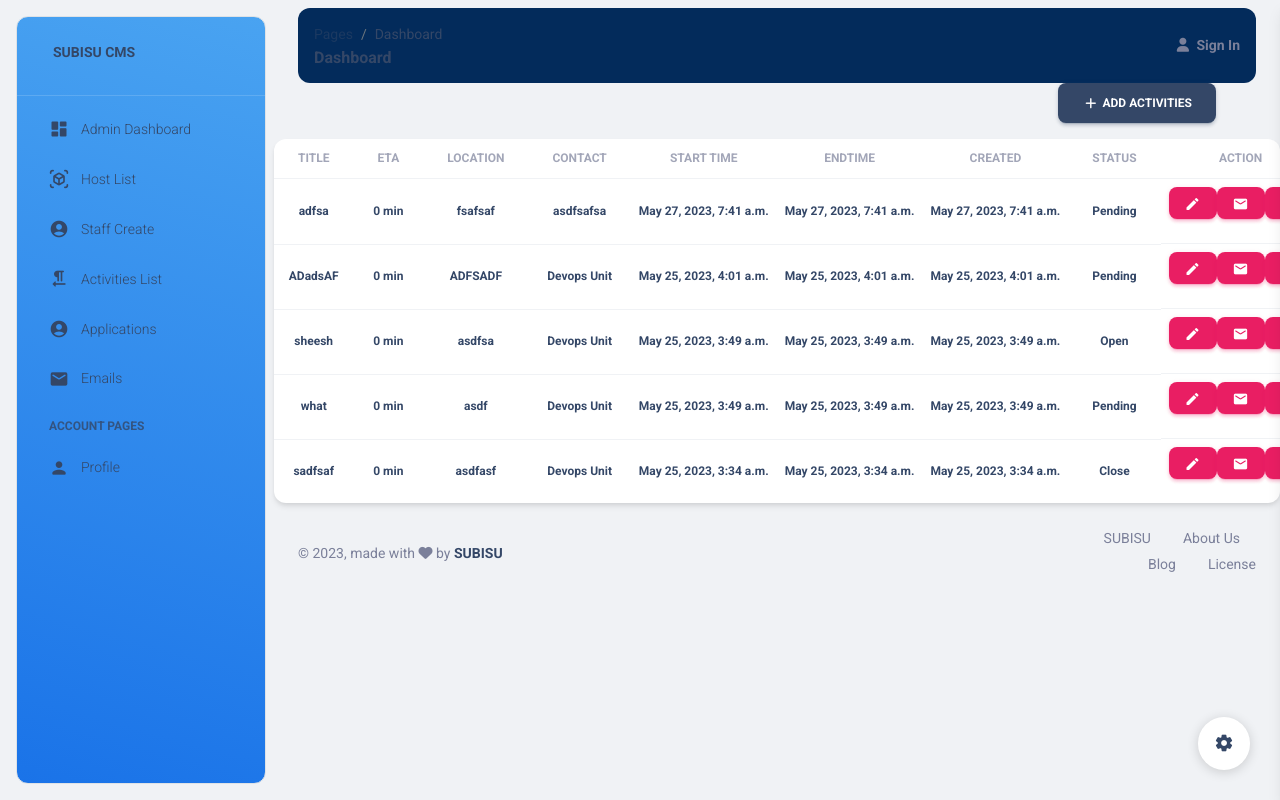
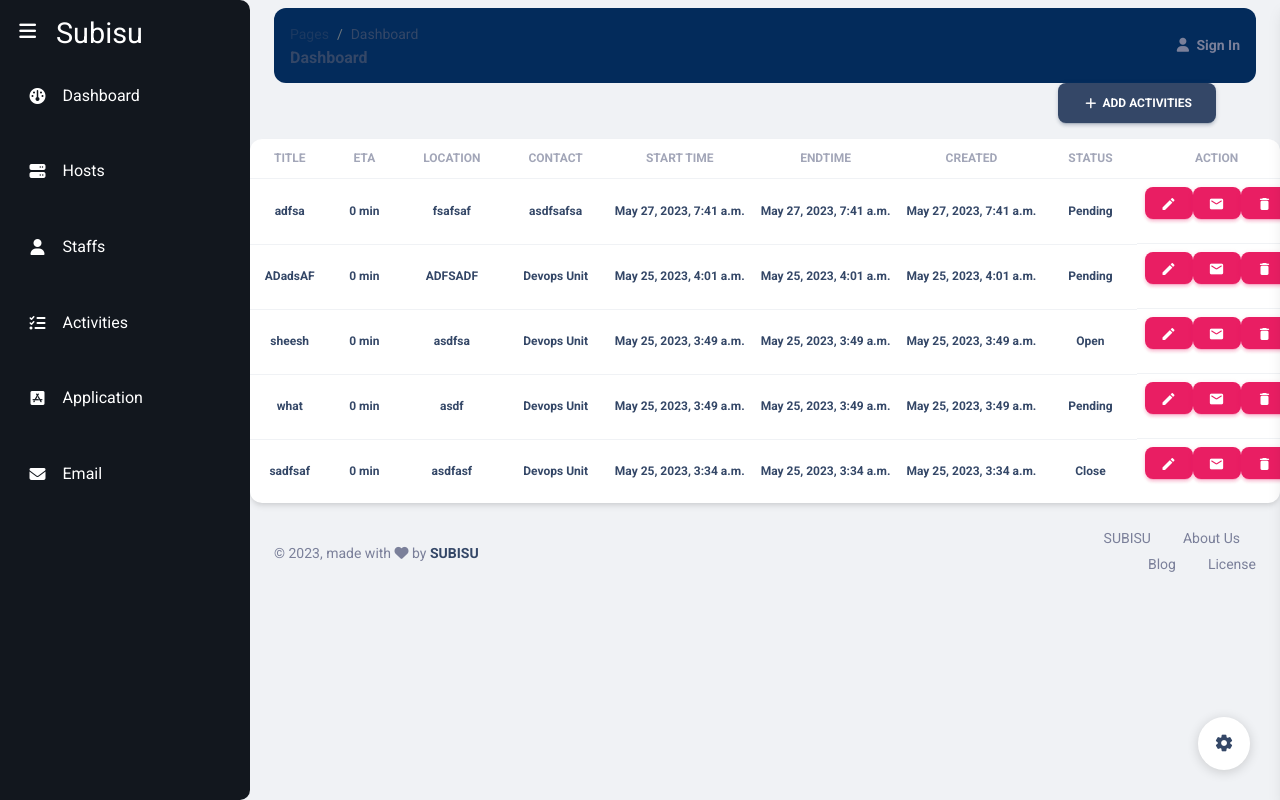
Before and after one commit to rikesh-mahat/Dashboard-Task, a Django app: page /activities/ in a window 1280 px wide. Run offline with Django 4.2, Linux system fonts and the light colour scheme; data comes from the database, SQL or seed files in the repository; some libraries are stand-ins or nearby versions.

Commit message:
krista ronaldo sewyy

```diff
--- a/task/task/settings.py
+++ b/task/task/settings.py
@@ -39,7 +39,7 @@
     'django.contrib.staticfiles',
     'subisu',
     'Models',
-
+    'fontawesomefree'
 ]
 
 MIDDLEWARE = [
--- a/task/templates/subisu/base.html
+++ b/task/templates/subisu/base.html
@@ -17,8 +17,8 @@
   <!-- Nucleo Icons -->
   <link href="{% static 'assets/css/nucleo-icons.css' %}" rel="stylesheet" />
   <link href="{% static 'assets/css/nucleo-svg.css' %}" rel="stylesheet" />
-  <!-- Font Awesome Icons -->
-  <script src="https://kit.fontawesome.com/42d5adcbca.js" crossorigin="anonymous"></script>
+
+
   <!-- Material Icons -->
   <link href="https://fonts.googleapis.com/icon?family=Material+Icons+Round" rel="stylesheet">
   <!-- CSS Files -->
@@ -29,9 +29,54 @@
   <script src="https://cdnjs.cloudflare.com/ajax/libs/popper.js/2.11.6/umd/popper.min.js"></script>
 
 
+  <script src="https://kit.fontawesome.com/8eac1c702f.js" crossorigin="anonymous"></script>
+
+    <style>
+      .sidenav {
+        position: fixed;
+        top: 0;
+        left: 0;
+        height: 100vh;
+        width: 250px; /* Change initial width to 250px */
+        background-color: #12171e;
+        transition: all 0.5s ease;
+        border-radius: 0 10px 10px 0;
+      }
+
+      .sidenav.active {
+        width: 80px; /* Change toggled width to 80px */
+      }
+
+      .sidenav.active ~ .main-content {
+        margin-left: 80px; /* Change margin-left to match toggled width */
+      }
+
+      /* Main navigation styles */
+      .main-content {
+        transition: all 0.5s ease;
+        margin-left: 250px; /* Change initial margin-left to 250px */
+      }
+
+      .sidenav.active ~ .main-content {
+        margin-left: 80px; /* Change margin-left to match toggled width */
+      }
+
+      @media (max-width: 991.98px) {
+        .sidenav {
+          display: visible;
+        }
+
+        .main-content {
+          margin-left: 0;
+        }
+
+        .sidenav.active ~ .main-content {
+          margin-left: 0;
+        }
+      }
 
 
-
+    </style>
 
 </head>
 
@@ -46,5 +91,31 @@
 
 
 </body>
+<script>
+  // JavaScript code
+  document.addEventListener("DOMContentLoaded", function() {
+    let btn = document.querySelector('#btn');
+    let sidebar = document.querySelector('.sidenav');
+
+    // Check if sidebar state is stored in local storage
+    const sidebarState = localStorage.getItem('sidebarState');
+    if (sidebarState === 'active') {
+      sidebar.classList.add('active');
+    }
+
+    btn.onclick = function() {
+      sidebar.classList.toggle('active');
+      // Store the sidebar state in local storage
+      if (sidebar.classList.contains('active')) {
+        localStorage.setItem('sidebarState', 'active');
+      } else {
+        localStorage.setItem('sidebarState', 'inactive');
+      }
+    };
+  });
+
+
+
+</script>
 
 </html>
--- a/task/templates/subisu/sidenav.html
+++ b/task/templates/subisu/sidenav.html
@@ -1,88 +1,145 @@
-<!-- Add the following CSS styles -->
+<style>
+  .sidenav #btn {
+    position: absolute;
+    color: #fff;
+    top: 0.4rem;
+    left: 1.2rem; /* Adjust the left value to align the button */
+    text-align: right;
+    font-size: 1.2rem;
+    line-height: 50px;
+    cursor: pointer;
+
+  }
+
+  .sidenav .top .logo{
+    margin-top:0.5rem;
+    color:#fff;
+    display: flex;
+    height: 50px;
+    width: 100%;
+    align-items:center;
+    pointer-events: none;
+    opacity: 1;
+
+  }
+
+  .sidenav.active .top .logo{
+    opacity: 0;
+  }
+
+  .top{
+
+    font-size:1.8rem;
+    margin-left:3.5rem;
+
+  }
+
+  .sidenav ul{
+
+    display:flex;
+    flex-direction:column;
+    align-items:center;
+    padding:0;
+  }
+
+  .sidenav ul li{
+    margin-top:1rem;
+    position: relative;
+    list-style-type: none;
+    height: 50px;
+    width: 90%;
+    margin:0.8rem auto;
+    line-height:50px;
+  }
+
+  .sidenav ul li a{
+    color:#fff;
+    display:flex;
+    align-items: center;
+    text-decoration:none;
+    border-radius: 0.8rem;
+  }
+
+  .sidenav ul li a:hover{
+    background-color: #fff;
+    color: #12171e;
+  }
+
+  .sidenav ul li a i{
+    min-width:50px;
+    text-align:center;
+    height:50px;
+    line-height: 50px;
+  }
+
+  .sidenav .nav-item{
+    opacity: 1;
+  }
+
+  .sidenav.active .nav-item{
+    opacity:0;
+  }
 
 
-<aside class="sidenav navbar navbar-vertical navbar-expand-xs border border-radius-xl my-3 fixed-start ms-3   bg-gradient-info" id="sidenav-main">
 
-    <div class="sidenav-header">
-      <i class="fas fa-times p-3 cursor-pointer text-dark opacity-5 position-absolute end-0 top-0 d-none d-xl-none" aria-hidden="true" id="iconSidenav"></i>
-      <a class="navbar-brand m-0" href=" " target="_blank">
 
-        <span class="ms-1 font-weight-bold text-dark">SUBISU CMS</span>
+</style>
+
+<div class="sidenav">
+  <div class="top">
+      <div class="logo">
+          <span>Subisu</span>
+      </div>
+      <i class="fa-solid fa-bars" id="btn"></i>
+  </div>
+  <div class="user"></div>
+  <ul>
+      <li>
+          <a href="{%url 'dashboard'%}">
+              <i class="fa-solid fa-gauge"></i>
+              <span class="nav-item">Dashboard</span>
           </a>
-    </div>
-    <hr class="horizontal light mt-0 mb-2">
-    <div class="collapse navbar-collapse  w-auto  max-height-vh-100" id="sidenav-collapse-main">
-      <ul class="navbar-nav">
-        <li class="nav-item">
-          <a class="nav-link text-dark" href="{%url 'dashboard' %}">
-            <div class="text-dark text-center me-2 d-flex align-items-center justify-content-center">
-              <i class="material-icons opacity-10">dashboard</i>
-            </div>
-            <span class="nav-link-text ms-1">Admin Dashboard</span>
-          </a>
-        </li>
-        <li class="nav-item">
-          <a class="nav-link text-dark " href="{%url 'hosts'%}">
-            <div class="text-dark text-center me-2 d-flex align-items-center justify-content-center">
-                <i class="material-icons opacity-10">view_in_ar</i>
-            </div>
-            <span class="nav-link-text ms-1">Host List</span>
-          </a>
+          <span class="tooltip">Dashboard</span>
       </li>
 
-
-        <li class="nav-item">
-          <a class="nav-link text-dark " href="{%url 'admins'%}">
-            <div class="text-dark text-center me-2 d-flex align-items-center justify-content-center">
-              <i class="material-icons opacity-10">account_circle</i>
-            </div>
-            <span class="nav-link-text ms-1">Staff Create</span>
+      <li>
+          <a href="{%url 'hosts'%}">
+              <i class="fa-solid fa-server"></i>
+              <span class="nav-item">Hosts</span>
           </a>
+          <span class="tooltip">Hosts</span>
       </li>
 
-
-        <li class="nav-item">
-          <a class="nav-link text-dark " href="{%url 'activities'%}">
-            <div class="text-dark text-center me-2 d-flex align-items-center justify-content-center">
-              <i class="material-icons opacity-10">format_textdirection_r_to_l</i>
-            </div>
-            <span class="nav-link-text ms-1">Activities List</span>
+      <li>
+          <a href="{%url 'staffs'%}">
+              <i class="fa-solid fa-user"></i>
+              <span class="nav-item">Staffs</span>
           </a>
+          <span class="tooltip">Staffs</span>
       </li>
 
-
-        <li class="nav-item">
-          <a class="nav-link text-dark " href="{%url 'applications'%}">
-            <div class="text-dark text-center me-2 d-flex align-items-center justify-content-center">
-              <i class="material-icons opacity-10">account_circle</i>
-            </div>
-            <span class="nav-link-text ms-1">Applications</span>
+      <li>
+          <a href="{%url 'activities'%}">
+              <i class="fa-solid fa-list-check"></i>
+              <span class="nav-item">Activities</span>
           </a>
+          <span class="tooltip">Activities</span>
       </li>
 
-        <li class="nav-item">
-          <a class="nav-link text-dark " href="{%url 'emails' %}">
-            <div class="text-dark text-center me-2 d-flex align-items-center justify-content-center">
-              <i class="material-icons opacity-10">mail</i>
-            </div>
-            <span class="nav-link-text ms-1">Emails</span>
+      <li>
+          <a href="{%url 'applications'%}">
+              <i class="fa-brands fa-app-store-ios"></i>
+              <span class="nav-item">Application</span>
           </a>
+          <span class="tooltip">Application</span>
       </li>
 
-
-        <li class="nav-item mt-3">
-          <h6 class="ps-4 ms-2 text-uppercase text-xs text-dark font-weight-bolder opacity-8">Account pages</h6>
+      <li>
+          <a href="{%url 'emails'%}">
+              <i class="fa-solid fa-envelope"></i>
+              <span class="nav-item">Email</span>
+          </a>
+          <span class="tooltip">Email</span>
       </li>
-        <li class="nav-item">
-          <a class="nav-link text-dark " href="./pages/profile.html">
-            <div class="text-dark text-center me-2 d-flex align-items-center justify-content-center">
-              <i class="material-icons opacity-10">person</i>
-            </div>
-            <span class="nav-link-text ms-1">Profile</span>
-          </a>
-        </li>
-
   </ul>
 </div>
-
-  </aside>
```
Lines whose indentation alone changed are shown as unchanged.
